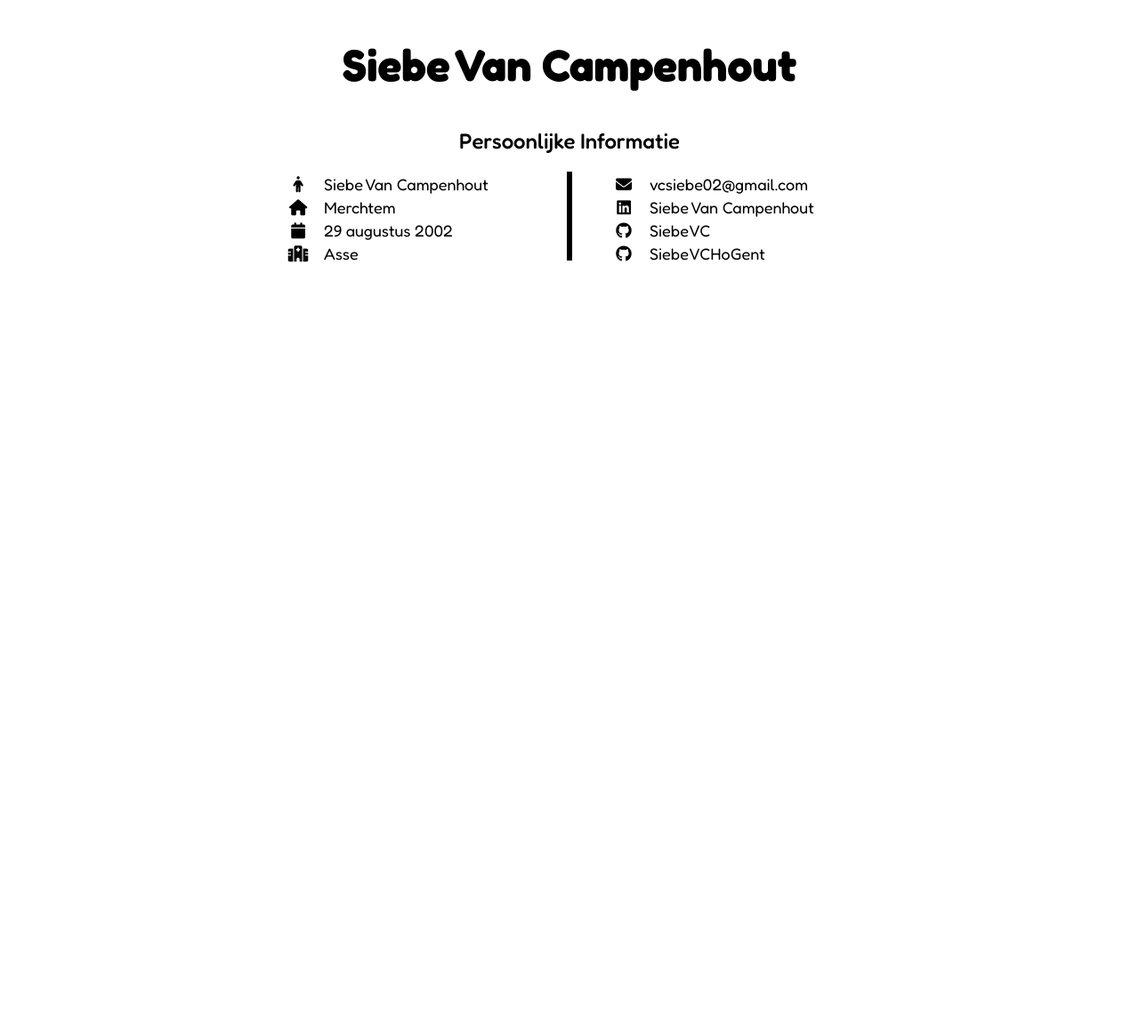
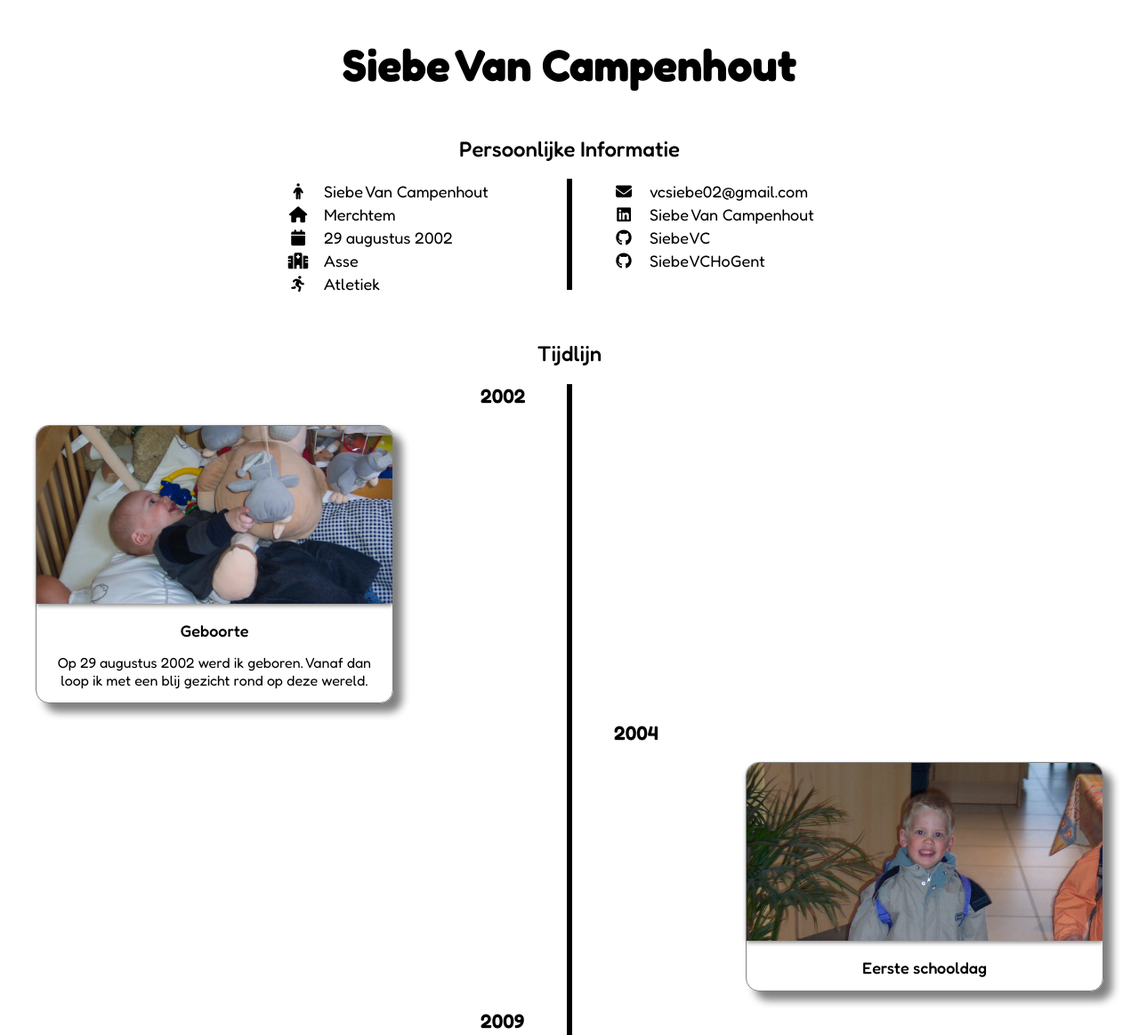
Before and after one commit to SiebeVC/personal-website, a plain HTML site: page index.html in a window 1280 px wide. Shown: the top 1164 px of the page at 89% size. Before the commit the page ends 800 px from the top, so only its background shows below. Drawn offline with Linux system fonts and the light colour scheme.

Commit message:
making progress

```diff
--- a/index.html
+++ b/index.html
@@ -36,8 +36,10 @@
                         <td><i class="fa-solid fa-hospital"></i></td>
                         <td><strong>Asse</strong></td>
                     </tr>
-
-
+                    <tr>
+                        <td><i class="fa-solid fa-running"></i></td>
+                        <td><strong>Atletiek</strong></td>
+                    </tr>
                 </table>
             </div>
             <div class="vl"></div>
@@ -49,17 +51,47 @@
                     </tr>
                     <tr>
                         <td><i class="fa-brands fa-linkedin"></i></td>
-                        <td><a class="ablank" href="https://www.linkedin.com/in/siebe-van-campenhout-399557168/" target="_blank" rel="noopener noreferrer">Siebe Van Campenhout</a></td>
+                        <td><a class="ablank" href="https://www.linkedin.com/in/siebe-van-campenhout-399557168/"
+                                target="_blank" rel="noopener noreferrer">Siebe Van Campenhout</a></td>
                     </tr>
                     <tr>
                         <td><i class="fa-brands fa-github"></i></td>
-                        <td><strong><a class="ablank" href="https://github.com/SiebeVC" target="_blank" rel="noopener noreferrer">SiebeVC</a></strong></td>
+                        <td><strong><a class="ablank" href="https://github.com/SiebeVC" target="_blank"
+                                    rel="noopener noreferrer">SiebeVC</a></strong></td>
                     </tr>
                     <tr>
                         <td><i class="fa-brands fa-github"></i></td>
-                        <td><strong><a class="ablank" href="https://github.com/SiebeVCHoGent" target="_blank" rel="noopener noreferrer">SiebeVCHoGent</a></strong></td>
+                        <td><strong><a class="ablank" href="https://github.com/SiebeVCHoGent" target="_blank"
+                                    rel="noopener noreferrer">SiebeVCHoGent</a></strong></td>
                     </tr>
                 </table>
+            </div>
+        </div>
+    </section>
+    <section class="timeline">
+        <h2>Tijdlijn</h2>
+        <div class="timeline-container">
+            <div class="line"></div>
+        </div>
+        <div class="timeline-cards">
+            <div class="jaar left">2002</div>
+            <div class="card left">
+                <div><img src="img/geboorte.png" alt="geboorte"></div>
+                <p class="title">Geboorte</p>
+                <p>
+                    Op 29 augustus 2002 werd ik geboren. Vanaf dan loop ik met een blij gezicht rond op deze wereld.
+                </p>
+            </div>
+            <div class="jaar right">2004</div>
+            <div class="card right">
+                <div><img src="img/eersteschooldag.png" alt="eerste schooldag"></div>
+                <p class="title">Eerste schooldag</p>
+            </div>
+            <div class="jaar left">2009</div>
+            <div class="card left">
+                <div><img src="img/beginatletiek.png" alt="eerste schooldag"></div>
+                <p class="title">Begin atletiek carriëre</p>
+                <p>Dit was is het begin van een groot deel van mijn leven. Namelijk atletiek. Dit doe ik nu nog steeds</p>
             </div>
         </div>
     </section>
--- a/styles/object-styles.css
+++ b/styles/object-styles.css
@@ -1,3 +1,5 @@
+/* Information*/
+
 .information-container{
     font-size: 18px;
     text-align: left;
@@ -8,8 +10,12 @@
 
 .vl{
    border-left: 6px solid black;
-   height: 100px;
+   height: 125px;
    margin: 0 30px;
+}
+
+.hl{
+    display: none;
 }
 
 .information table{
@@ -20,3 +26,84 @@
     width: 50px;
     text-align: center;
 }
+
+@media only screen and (max-width: 600px) {
+    .vl{
+        display: none;
+    }
+
+    .information-container{
+        flex-direction: column;
+    }
+
+    .col2{
+        margin-top: 10px;
+    }
+}
+
+
+/*Timeline*/
+.timeline-container{
+    display: flex;
+    justify-content: center;
+}
+.line{
+    position: absolute;
+    border-left: 6px solid black;
+    height: 800px;
+    margin: 0 30px;
+}
+
+.timeline .jaar{
+    position: relative;
+    width: min-content;
+    font-size: 22px;
+    font-weight: 600;
+    left: 50%;
+    right: 50%;
+
+}
+
+.timeline .jaar.left{
+    transform: translate(-100px);
+}
+
+.timeline .jaar.right{
+    transform: translate(50px);
+}
+
+.timeline .card{
+    width: 400px;
+    min-height: 250px;
+    height: auto;
+    box-shadow: gray 10px 10px 10px;
+    border: 1px solid gray;
+    border-radius: 15px;
+}
+
+.timeline .card.left{
+    margin: 20px 0px;
+}
+
+.timeline .card.right{
+    margin: 20px 0 20px auto;
+}
+
+.timeline-cards{
+    display: flex;
+    flex-direction: column;
+}
+
+.timeline img{
+    max-width: 100%;
+    border-radius: 15px 15px 0 0;
+    box-shadow: gray 0 2px 5px;
+}
+.timeline p {
+    margin: 15px;
+}
+
+.timeline .title{
+    font-weight: 500;
+    font-size: 18px;
+}
--- a/styles/style.css
+++ b/styles/style.css
@@ -1,4 +1,9 @@
 @import url('https://fonts.googleapis.com/css2?family=Fredoka:wght@300;400;500;600;700&display=swap');
+
+:root{
+ --blue: #26547c;
+ --beige: #e3e7d3;
+}
 
 html{
     font-family: 'Fredoka', sans-serif;
@@ -33,3 +38,7 @@ strong{
     color: black;
     text-decoration: none;
 }
+
+section{
+    margin-bottom: 50px;
+}
```
Also changed, not shown: img/beginatletiek.png (added), img/eersteschooldag.png (added), img/geboorte.png (added).
